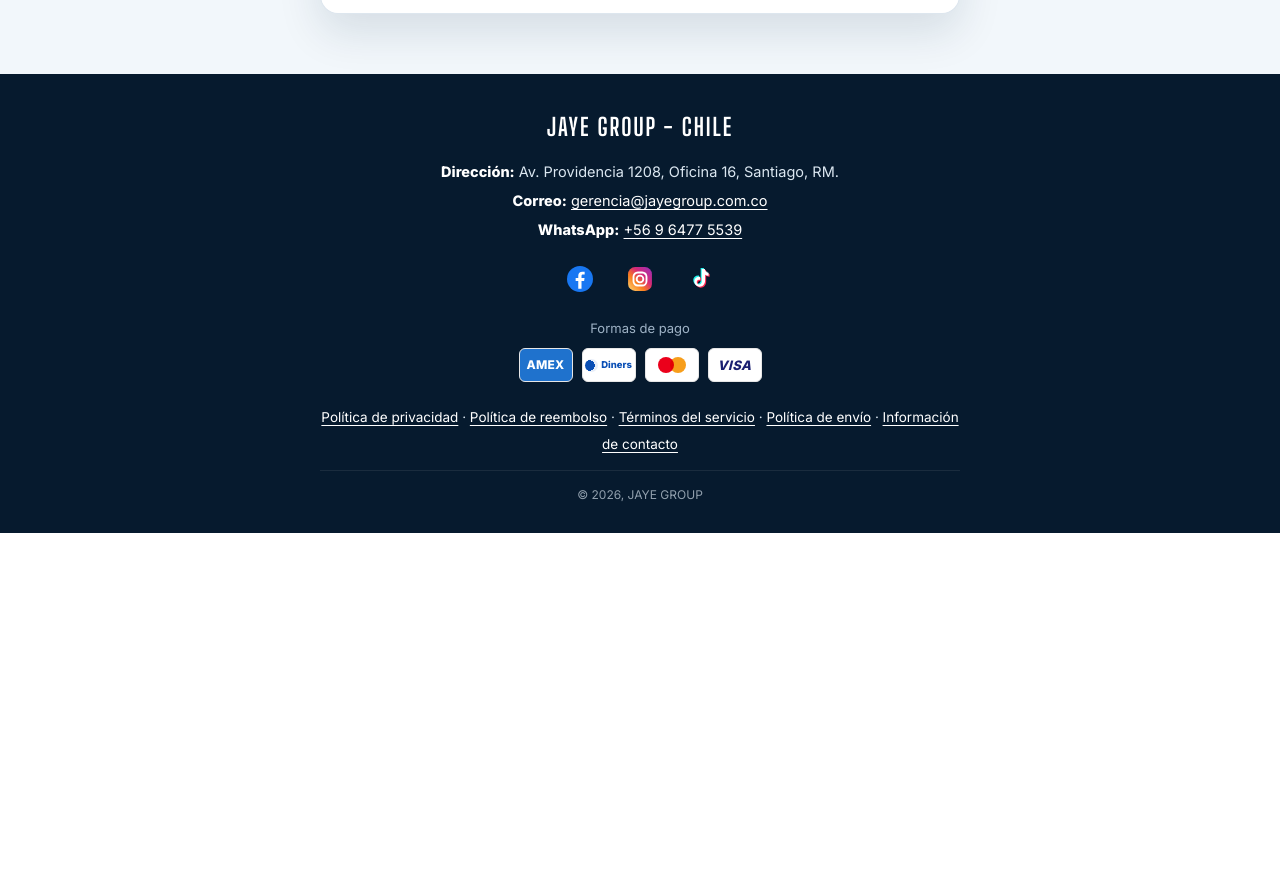
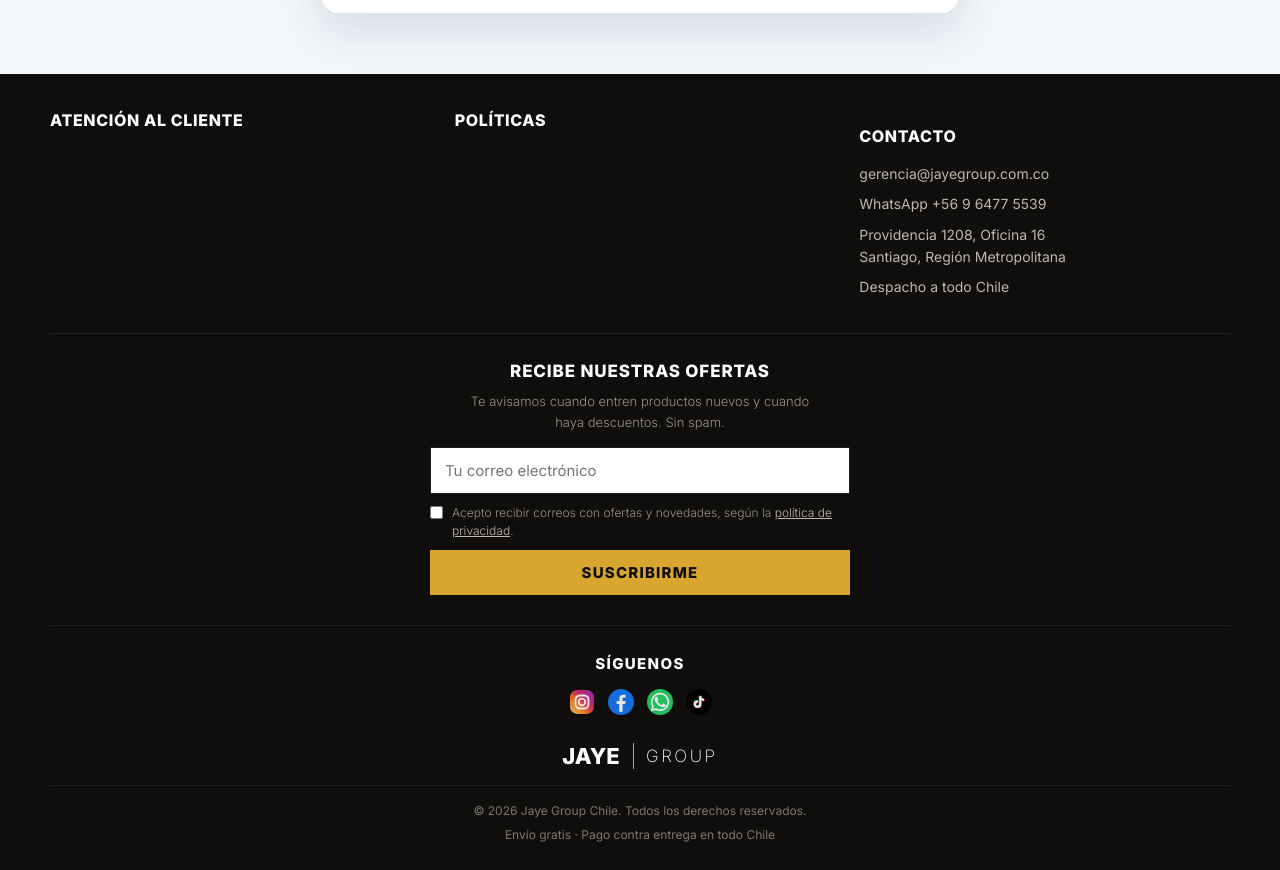
Before and after one commit to jayegroupchile/drainpro, a plain HTML site: page index.html in a window 1280 px wide. Shown: the part 10694-11564 px from the top of the page. Before the commit the page ends 11227 px from the top, so only its background shows below. Drawn offline with Linux system fonts and the light colour scheme; no server answers; a web font is replaced by a local one.

Commit message:
Polvo: pie identico al de la tienda jayegroup.com.co
Co-Authored-By: Claude Fable 5.1 <noreply@anthropic.com>

```diff
--- a/dp.js
+++ b/dp.js
@@ -104,6 +104,18 @@
     t.addEventListener('pointerup', function () { setTimeout(function () { t.classList.remove('dp-luz'); }, 650); });
   });
 
+  /* ---- boletín del pie (mismo comportamiento que la tienda, ficha.js) ---- */
+  var fb = document.getElementById('fBoletin');
+  if (fb) {
+    fb.addEventListener('submit', function (e) {
+      e.preventDefault();
+      var c = document.getElementById('correoBoletin'), ok = document.getElementById('aceptoBoletin');
+      if (!c.value || c.value.indexOf('@') < 0) { c.focus(); return; }
+      if (ok && !ok.checked) { ok.focus(); return; }
+      fb.outerHTML = '<p class="gracias">Listo. Te avisamos cuando haya novedades.</p>';
+    });
+  }
+
   /* ---- entradas al aparecer (con red de seguridad) ---- */
   if (!QUIETO && 'IntersectionObserver' in window) {
     var els = document.querySelectorAll('.dp-rev');
--- a/index.html
+++ b/index.html
@@ -10,8 +10,8 @@
 <meta property="og:type" content="product">
 <link rel="preconnect" href="https://fonts.googleapis.com">
 <link rel="preconnect" href="https://fonts.gstatic.com" crossorigin>
-<link href="https://fonts.googleapis.com/css2?family=Big+Shoulders+Display:wght@700;900&family=Inter:wght@400;600;800&display=swap" rel="stylesheet">
-<link rel="stylesheet" href="style.css?v=20">
+<link href="https://fonts.googleapis.com/css2?family=Big+Shoulders+Display:wght@700;900&family=Barlow+Condensed:wght@800&family=Inter:wght@200;300;400;600;800&display=swap" rel="stylesheet">
+<link rel="stylesheet" href="style.css?v=22">
 <!-- Meta Pixel -->
 <script>
 !function(f,b,e,v,n,t,s){if(f.fbq)return;n=f.fbq=function(){n.callMethod?n.callMethod.apply(n,arguments):n.queue.push(arguments)};if(!f._fbq)f._fbq=n;n.push=n;n.loaded=!0;n.version='2.0';n.queue=[];t=b.createElement(e);t.async=!0;t.src=v;s=b.getElementsByTagName(e)[0];s.parentNode.insertBefore(t,s)}(window,document,'script','https://connect.facebook.net/en_US/fbevents.js');
@@ -340,39 +340,74 @@ fbq('track','PageView');
   </div>
 </section>
 
-<!-- FOOTER -->
-<footer class="footer">
-  <div class="wrap">
-    <h3 class="ftitle">JAYE GROUP - CHILE</h3>
-    <p><b>Dirección:</b> Av. Providencia 1208, Oficina 16, Santiago, RM.</p>
-    <p><b>Correo:</b> <a href="mailto:gerencia@jayegroup.com.co">gerencia@jayegroup.com.co</a></p>
-    <p><b>WhatsApp:</b> <a href="https://wa.me/56964775539">+56 9 6477 5539</a></p>
-    <div class="social">
-      <a href="https://www.facebook.com/share/18bZZKscMB/" target="_blank" rel="noopener" aria-label="Facebook">
-        <svg viewBox="0 0 24 24"><circle cx="12" cy="12" r="12" fill="#1877F2"/><path fill="#fff" d="M13.4 21v-7.1h2.4l.4-2.8h-2.8V9.3c0-.8.2-1.4 1.4-1.4h1.5V5.4c-.3 0-1.2-.1-2.2-.1-2.2 0-3.7 1.3-3.7 3.8v2H8v2.8h2.4V21h3z"/></svg>
-      </a>
-      <a href="https://www.instagram.com/jaye.group?igsh=aXB6eHhzMzhoazg4" target="_blank" rel="noopener" aria-label="Instagram">
-        <svg viewBox="0 0 24 24"><defs><linearGradient id="ig" x1="0" y1="1" x2="1" y2="0"><stop offset="0" stop-color="#feda75"/><stop offset=".35" stop-color="#fa7e1e"/><stop offset=".62" stop-color="#d62976"/><stop offset="1" stop-color="#962fbf"/></linearGradient></defs><rect x="1" y="1" width="22" height="22" rx="6.5" fill="url(#ig)"/><rect x="6" y="6" width="12" height="12" rx="4" fill="none" stroke="#fff" stroke-width="1.7"/><circle cx="12" cy="12" r="3.1" fill="none" stroke="#fff" stroke-width="1.7"/><circle cx="16.8" cy="7.2" r="1.05" fill="#fff"/></svg>
-      </a>
-      <a href="https://tiktok.com/@jaye.group" target="_blank" rel="noopener" aria-label="TikTok">
-        <svg viewBox="0 0 24 24"><path fill="#25F4EE" d="M15.5 1.8c.3 1.9 1.3 3.3 3.4 3.5v2.7c-1.2 0-2.2-.3-3.2-.9v5.3c0 4-2.9 6.3-6.2 5.5-2.5-.6-3.9-2.7-3.7-5.1.2-2.5 2.4-4.3 5.3-3.9v2.8c-.4-.1-.8-.1-1.2 0-1.1.2-1.9 1-1.9 2.1 0 1.3 1 2.3 2.3 2.3s2.3-1 2.3-2.5V1.8h2.6z"/><path fill="#FE2C55" d="M17.5 3.8c.3 1.9 1.3 3.3 3.4 3.5v2.7c-1.2 0-2.2-.3-3.2-.9v5.3c0 4-2.9 6.3-6.2 5.5-2.5-.6-3.9-2.7-3.7-5.1.2-2.5 2.4-4.3 5.3-3.9v2.8c-.4-.1-.8-.1-1.2 0-1.1.2-1.9 1-1.9 2.1 0 1.3 1 2.3 2.3 2.3s2.3-1 2.3-2.5V3.8h2.6z"/><path fill="#fff" d="M16.5 2.8c.3 1.9 1.3 3.3 3.4 3.5v2.7c-1.2 0-2.2-.3-3.2-.9v5.3c0 4-2.9 6.3-6.2 5.5-2.5-.6-3.9-2.7-3.7-5.1.2-2.5 2.4-4.3 5.3-3.9v2.8c-.4-.1-.8-.1-1.2 0-1.1.2-1.9 1-1.9 2.1 0 1.3 1 2.3 2.3 2.3s2.3-1 2.3-2.5V2.8h2.6z"/></svg>
-      </a>
+<!-- FOOTER: el mismo pie de la tienda jayegroup.com.co (26-09 James: "ponme el de la tienda") -->
+<footer class="pie">
+  <div class="envoltorio">
+    <div class="cols">
+      <details class="col">
+        <summary>Atención al cliente<i class="mas"></i></summary>
+        <div class="dentro">
+          <a href="envio.html">Envíos y entregas</a>
+          <a href="envio.html">Seguir mi pedido</a>
+          <a href="reembolso.html">Cambios y devoluciones</a>
+          <a href="contacto.html">Contáctanos</a>
+        </div>
+      </details>
+      <details class="col">
+        <summary>Políticas<i class="mas"></i></summary>
+        <div class="dentro">
+          <a href="terminos.html">Términos y condiciones</a>
+          <a href="privacidad.html">Política de privacidad</a>
+          <a href="reembolso.html">Política de reembolsos</a>
+          <a href="reembolso.html">Política de cambios y garantía</a>
+          <a href="envio.html">Política de envíos</a>
+          <a href="privacidad.html">Tratamiento de datos</a>
+        </div>
+      </details>
+      <div class="col contacto">
+        <h4>Contacto</h4>
+        <p><a href="mailto:gerencia@jayegroup.com.co">gerencia@jayegroup.com.co</a></p>
+        <p><a href="https://wa.me/56964775539" target="_blank" rel="noopener">WhatsApp +56 9 6477 5539</a></p>
+        <p>Providencia 1208, Oficina 16<br>Santiago, Región Metropolitana</p>
+        <p>Despacho a todo Chile</p>
+      </div>
     </div>
-    <div class="paylabel">Formas de pago</div>
-    <div class="paycards">
-      <span class="pc pc-amex">AMEX</span>
-      <span class="pc pc-diners"><i></i>Diners</span>
-      <span class="pc pc-mc"><i class="c1"></i><i class="c2"></i></span>
-      <span class="pc pc-visa">VISA</span>
+    <div class="boletin">
+      <h4>Recibe nuestras ofertas</h4>
+      <p class="dice">Te avisamos cuando entren productos nuevos y cuando haya descuentos. Sin spam.</p>
+      <form id="fBoletin" novalidate>
+        <input type="email" id="correoBoletin" placeholder="Tu correo electrónico" autocomplete="email" required>
+        <label class="acepto">
+          <input type="checkbox" id="aceptoBoletin" required>
+          <span>Acepto recibir correos con ofertas y novedades, según la <a href="privacidad.html">política de privacidad</a>.</span>
+        </label>
+        <button type="submit">Suscribirme</button>
+      </form>
     </div>
-    <div class="links">
-      <a href="privacidad.html">Política de privacidad</a> ·
-      <a href="reembolso.html">Política de reembolso</a> ·
-      <a href="terminos.html">Términos del servicio</a> ·
-      <a href="envio.html">Política de envío</a> ·
-      <a href="contacto.html">Información de contacto</a>
+    <div class="redes">
+      <span class="rot">Síguenos</span>
+      <div class="iconos">
+        <a href="https://www.instagram.com/jaye.group" target="_blank" rel="noopener" aria-label="Instagram">
+          <svg viewBox="0 0 24 24" width="34" height="34"><defs><linearGradient id="jig" x1="0" y1="1" x2="1" y2="0"><stop offset="0" stop-color="#feda75"/><stop offset=".35" stop-color="#fa7e1e"/><stop offset=".62" stop-color="#d62976"/><stop offset="1" stop-color="#962fbf"/></linearGradient></defs><rect x="1" y="1" width="22" height="22" rx="6.5" fill="url(#jig)"/><rect x="6" y="6" width="12" height="12" rx="4" fill="none" stroke="#fff" stroke-width="1.7"/><circle cx="12" cy="12" r="3.1" fill="none" stroke="#fff" stroke-width="1.7"/><circle cx="16.8" cy="7.2" r="1.05" fill="#fff"/></svg>
+        </a>
+        <a href="https://www.facebook.com/1021271641058424" target="_blank" rel="noopener" aria-label="Facebook">
+          <svg viewBox="0 0 24 24" width="34" height="34"><circle cx="12" cy="12" r="12" fill="#1877F2"/><path fill="#fff" d="M13.4 21v-7.1h2.4l.4-2.8h-2.8V9.3c0-.8.2-1.4 1.4-1.4h1.5V5.4c-.3 0-1.2-.1-2.2-.1-2.2 0-3.7 1.3-3.7 3.8v2H8v2.8h2.4V21h3z"/></svg>
+        </a>
+        <a href="https://wa.me/56964775539" target="_blank" rel="noopener" aria-label="WhatsApp">
+          <svg viewBox="0 0 24 24" width="34" height="34"><circle cx="12" cy="12" r="12" fill="#25D366"/><path fill="#fff" d="M17 14.4c-.3-.1-1.6-.8-1.8-.9-.2-.1-.4-.1-.6.1-.2.3-.6.9-.8 1-.1.2-.3.2-.5.1a7.3 7.3 0 0 1-3.6-3.2c-.1-.2 0-.4.1-.5l.4-.5c.1-.2.2-.3.3-.5v-.5c-.1-.1-.6-1.4-.8-1.9-.2-.5-.4-.4-.6-.4h-.5c-.2 0-.5.1-.7.3-.3.3-.9.9-.9 2.1s.9 2.5 1 2.6c.1.2 1.8 2.8 4.4 3.9 1.6.7 2.2.7 3 .6.5-.1 1.6-.6 1.8-1.3.2-.6.2-1.2.2-1.3-.1-.1-.3-.2-.5-.3z"/><path fill="#fff" d="M12 3.5A8.4 8.4 0 0 0 4.7 16l-1.2 4.5 4.6-1.2A8.4 8.4 0 1 0 12 3.5zm0 15.3c-1.3 0-2.5-.3-3.5-1l-.3-.1-2.6.7.7-2.6-.2-.3a6.9 6.9 0 1 1 5.9 3.3z"/></svg>
+        </a>
+        <a href="https://www.tiktok.com/@jaye.group" target="_blank" rel="noopener" aria-label="TikTok">
+          <svg viewBox="0 0 24 24" width="34" height="34"><circle cx="12" cy="12" r="12" fill="#010101"/><g transform="translate(12,12) scale(0.6) translate(-12,-12)"><path fill="#25F4EE" d="M15.8 5.1a4.3 4.3 0 0 1-1.07-2.82h-3.09v12.4a2.59 2.59 0 0 1-2.59 2.5 2.59 2.59 0 1 1 .71-5.08V8.94a5.72 5.72 0 0 0-.71-.05 5.68 5.68 0 1 0 5.68 5.68V8.18a7.35 7.35 0 0 0 4.29 1.37V6.46A4.28 4.28 0 0 1 15.8 5.1z"/><path fill="#FE2C55" d="M17.4 6.54a4.3 4.3 0 0 1-1.07-2.82h-3.09v12.4a2.59 2.59 0 0 1-2.59 2.5 2.59 2.59 0 1 1 .71-5.08v-3.16a5.72 5.72 0 0 0-.71-.05 5.68 5.68 0 1 0 5.68 5.68V9.62a7.35 7.35 0 0 0 4.29 1.37V7.9a4.28 4.28 0 0 1-3.22-1.36z"/><path fill="#fff" d="M16.6 5.82A4.28 4.28 0 0 1 15.53 3h-3.09v12.4a2.59 2.59 0 0 1-2.59 2.5 2.59 2.59 0 1 1 .71-5.08V9.66a5.72 5.72 0 0 0-.71-.05 5.68 5.68 0 1 0 5.68 5.68V8.9a7.35 7.35 0 0 0 4.29 1.37V7.18a4.28 4.28 0 0 1-3.22-1.36z"/></g></svg>
+        </a>
+      </div>
     </div>
-    <div class="legal">© <span id="year"></span>, JAYE GROUP</div>
+    <div class="marca-grande">
+      <span class="j">JAYE</span><i class="raya"></i><span class="g">GROUP</span>
+    </div>
+    <div class="abajo">
+      <small>© <span id="year"></span> Jaye Group Chile. Todos los derechos reservados.</small>
+      <small>Envío gratis · Pago contra entrega en todo Chile</small>
+    </div>
   </div>
 </footer>
 
@@ -389,6 +424,6 @@ fbq('track','PageView');
 <script>document.getElementById('year').textContent=new Date().getFullYear();</script>
 <script src="chile-regiones.js?v=3"></script>
 <script src="app.js?v=9"></script>
-<script src="dp.js?v=1"></script>
+<script src="dp.js?v=2"></script>
 </body>
 </html>
--- a/style.css
+++ b/style.css
@@ -283,27 +283,52 @@ button{font-family:inherit}
 .formnote{font-size:11.5px;color:var(--gris);text-align:center;margin-top:10px}
 .form-help-wa{margin-top:10px;font-size:13px;text-align:center}
 
-/* ---------- footer (contenido intacto) ---------- */
-.footer{background:var(--noche);color:#dbe7f1;padding:34px 0 28px;text-align:center}
-.footer .ftitle{font-family:var(--disp);color:#fff;font-size:24px;letter-spacing:.08em;margin-bottom:16px}
-.footer p{font-size:14.5px;margin-bottom:7px;line-height:1.5}
-.footer p b{color:#fff}
-.footer a{color:#fff;text-decoration:underline;text-underline-offset:3px}
-.footer .social{display:flex;justify-content:center;gap:34px;margin:26px 0}
-.footer .social svg{width:26px;height:26px;display:block}
-.footer .paylabel{font-size:13px;color:#9fb3c6;margin-bottom:10px}
-.paycards{display:flex;justify-content:center;gap:9px;margin-bottom:22px;flex-wrap:wrap}
-.pc{display:inline-flex;align-items:center;justify-content:center;gap:3px;background:#fff;border:1px solid #e6e6e6;border-radius:6px;width:54px;height:34px;padding:0;font-weight:900;font-size:12px;font-style:italic;overflow:hidden;color:#111}
-.pc-amex{background:#1f72cd;color:#fff;font-style:normal;letter-spacing:.02em}
-.pc-diners{color:#0a4fb5;font-style:normal;font-weight:800;font-size:9.5px}
-.pc-diners i{width:13px;height:13px;border-radius:50%;background:radial-gradient(circle at 35% 50%,#0a4fb5 48%,#e8eef8 50%);flex:0 0 auto}
-.pc-mc i{width:16px;height:16px;border-radius:50%;display:inline-block}
-.pc-mc .c1{background:#eb001b;margin-right:-7px}
-.pc-mc .c2{background:#f79e1b;mix-blend-mode:multiply}
-.pc-visa{color:#1a1f71;letter-spacing:.04em;font-size:13px}
-.footer .links{display:block;margin:10px 0;font-size:13.5px;line-height:2}
-.footer .links a{color:#fff}
-.footer .legal{font-size:12px;opacity:.65;border-top:1px solid rgba(255,255,255,.12);padding-top:14px;margin-top:12px;line-height:1.6}
+/* ---------- pie: IDÉNTICO al de la tienda jayegroup.com.co (copiado tal cual de tienda.css .pie) ---------- */
+.pie{background:#0F0E0C;color:#9A9384;padding:34px 16px 26px;text-align:left;font-family:'Inter',system-ui,sans-serif}
+.pie .envoltorio{max-width:1180px;margin:0 auto}
+.pie .cols{display:grid;gap:0}
+@media (min-width:760px){ .pie .cols{grid-template-columns:repeat(3,1fr);gap:34px} }
+.pie .col{border-bottom:1px solid #23211C}
+@media (min-width:760px){ .pie .col{border-bottom:0} }
+.pie summary{list-style:none;cursor:pointer;display:flex;align-items:center;justify-content:space-between;padding:16px 0;color:#fff;font-family:'Barlow Condensed','Inter',sans-serif;font-weight:800;text-transform:uppercase;font-size:16px;letter-spacing:.04em}
+.pie summary::-webkit-details-marker{display:none}
+.pie .mas{position:relative;width:14px;height:14px;flex:none}
+.pie .mas::before,.pie .mas::after{content:'';position:absolute;background:#fff;transition:transform .25s ease}
+.pie .mas::before{left:0;top:6px;width:14px;height:1.6px}
+.pie .mas::after{left:6px;top:0;width:1.6px;height:14px}
+.pie details[open] .mas::after{transform:scaleY(0)}
+@media (min-width:760px){ .pie .mas{display:none} .pie summary{cursor:default;padding:0 0 14px} }
+.pie .dentro{display:flex;flex-direction:column;gap:11px;padding:0 0 18px}
+.pie .dentro a,.pie .contacto a{color:#BEB8AC;font-size:14px;text-decoration:none}
+.pie .dentro a:hover,.pie .contacto a:hover{color:#fff}
+.pie .contacto{padding:16px 0 18px}
+.pie .contacto h4{margin:0 0 12px;color:#fff;font-family:'Barlow Condensed','Inter',sans-serif;font-weight:800;text-transform:uppercase;font-size:16px;letter-spacing:.04em}
+@media (min-width:760px){ .pie .contacto h4{margin-bottom:14px} }
+.pie .contacto p{margin:0 0 9px;font-size:14px;color:#BEB8AC}
+.pie .boletin{border-top:1px solid #23211C;padding:24px 0 22px;margin-top:8px}
+.pie .boletin h4{margin:0 0 7px;color:#fff;text-align:center;font-family:'Barlow Condensed','Inter',sans-serif;font-weight:800;text-transform:uppercase;font-size:17px;letter-spacing:.05em}
+.pie .boletin .dice{margin:0 auto 14px;max-width:44ch;text-align:center;font-size:13px;color:#9A9384;font-weight:300;line-height:1.6}
+.pie .boletin form{display:flex;flex-direction:column;gap:10px;max-width:420px;margin:0 auto}
+.pie .boletin input[type=email]{width:100%;background:#fff;border:1px solid #23211C;color:#1a1814;padding:13px 14px;font-size:15px;font-family:inherit;border-radius:0}
+.pie .boletin input[type=email]:focus{outline:2px solid #D8A52E;outline-offset:-2px}
+.pie .boletin .acepto{display:flex;gap:9px;align-items:flex-start;font-size:12px;color:#9A9384;font-weight:300;line-height:1.5}
+.pie .boletin .acepto input{margin-top:2px;flex:none;accent-color:#D8A52E}
+.pie .boletin .acepto a{color:#BEB8AC;text-decoration:underline}
+.pie .boletin button{background:#D8A52E;color:#0F0E0C;border:0;padding:13px;cursor:pointer;font-family:'Barlow Condensed','Inter',sans-serif;font-weight:800;text-transform:uppercase;letter-spacing:.08em;font-size:15px;transition:background .18s}
+.pie .boletin button:hover{background:#E8B84A}
+.pie .gracias{text-align:center;color:#D8A52E;font-size:14px;font-weight:600;padding:8px 0}
+.pie .redes{text-align:center;padding:26px 0 22px;border-top:1px solid #23211C;margin-top:8px}
+.pie .redes .rot{display:block;margin-bottom:14px;color:#fff;font-family:'Barlow Condensed','Inter',sans-serif;font-weight:800;text-transform:uppercase;font-size:15px;letter-spacing:.09em}
+.pie .iconos{display:flex;justify-content:center;gap:13px}
+.pie .iconos a{display:block;transition:transform .18s,opacity .18s;opacity:.9}
+.pie .iconos svg{width:26px;height:26px;display:block}
+.pie .iconos a:hover{transform:translateY(-2px);opacity:1}
+.pie .marca-grande{display:flex;align-items:center;justify-content:center;padding:6px 0 16px;font-family:'Inter','Barlow Condensed',sans-serif;text-transform:uppercase;line-height:1}
+.pie .marca-grande .j{font-weight:800;font-size:22px;color:#fff;letter-spacing:-.005em}
+.pie .marca-grande .g{font-weight:200;font-size:17px;color:#fff;letter-spacing:.15em}
+.pie .marca-grande .raya{display:inline-block;width:1.5px;height:26px;background:#D8A52E;margin:0 12px 0 13px;flex:none}
+.pie .abajo{border-top:1px solid #23211C;padding-top:16px;text-align:center;display:flex;flex-direction:column;gap:5px}
+.pie .abajo small{font-size:12px;color:#7E7869}
 
 /* ---------- páginas legales (se conservan) ---------- */
 .legal-head{background:var(--noche);position:sticky;top:0;z-index:40}
```
